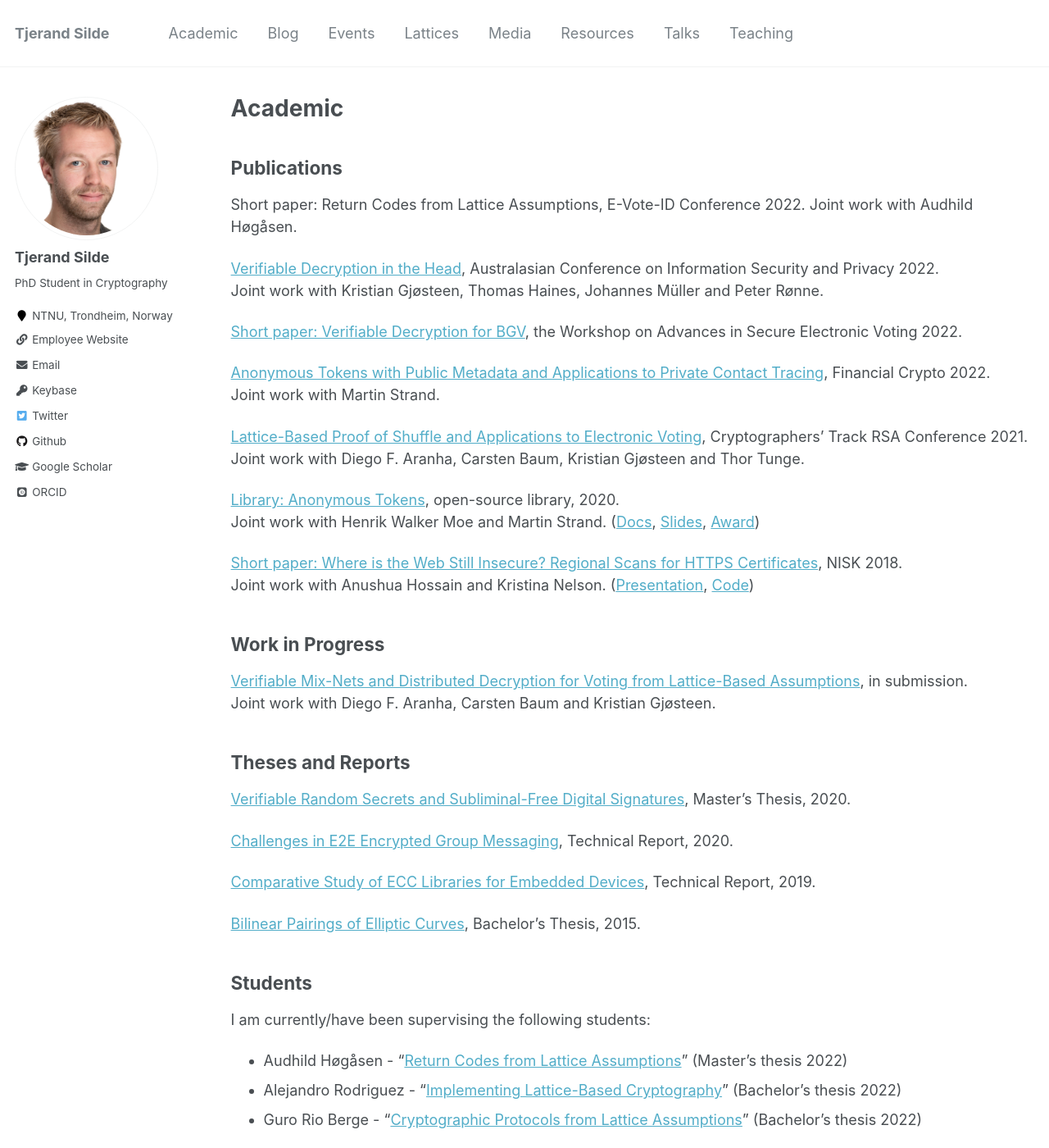
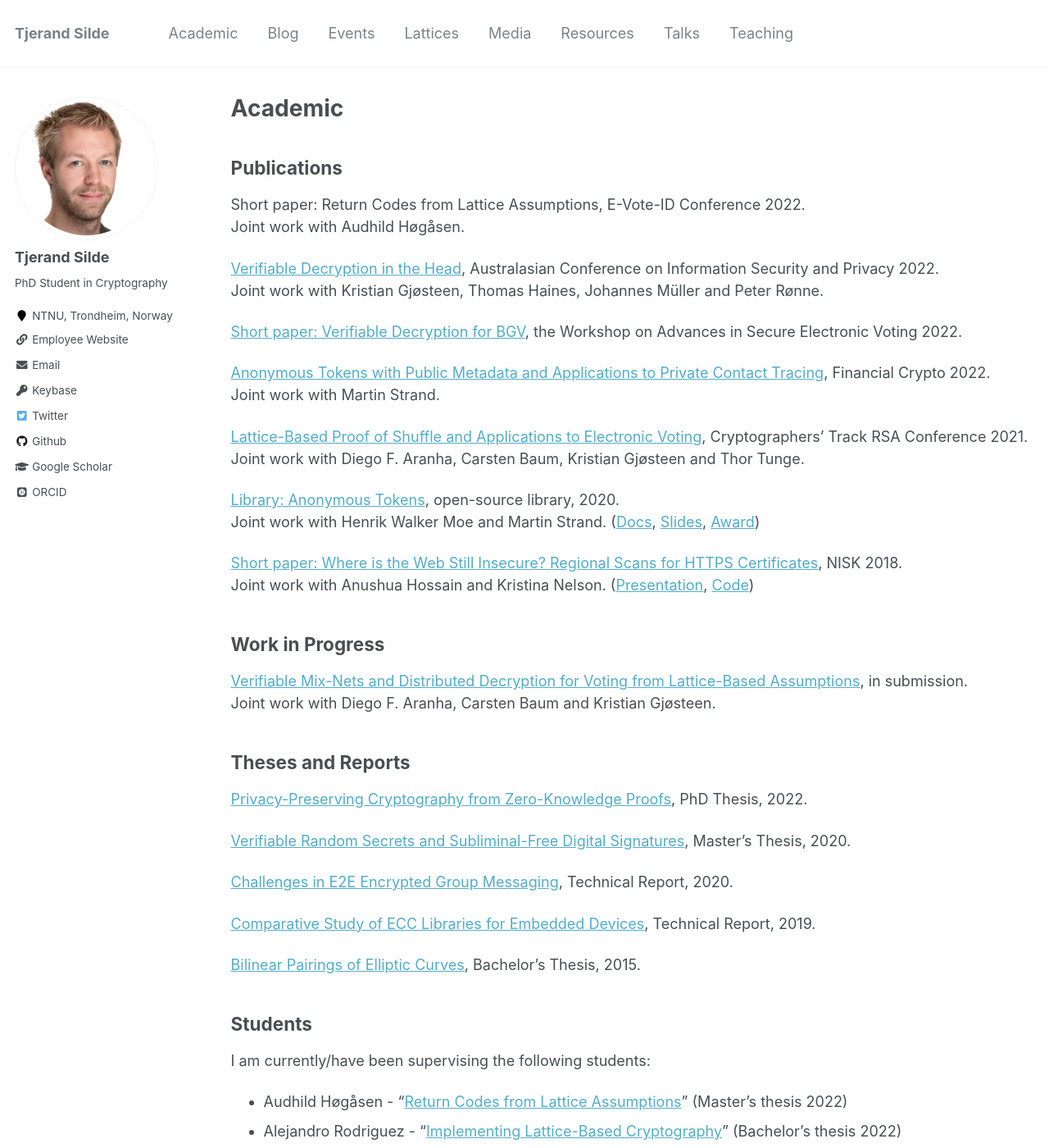
Before and after one commit to tjesi/tjesi.github.io, a Jekyll site: the page built from _pages/academic.md, in a window 1280 px wide and 1400 px high. Shown: the whole window at 82% size. Built offline with Jekyll 4.4.1, drawn with Linux system fonts in a browser that asks for light colours; some web fonts are replaced; some of the changed text lies outside the part shown.

Commit message:
Update academic.md

```diff
--- a/_pages/academic.md
+++ b/_pages/academic.md
@@ -7,7 +7,8 @@ author_profile: true
 
 ## Publications
 
-Short paper: Return Codes from Lattice Assumptions, E-Vote-ID Conference 2022. Joint work with Audhild Høgåsen.
+Short paper: Return Codes from Lattice Assumptions, E-Vote-ID Conference 2022.\
+Joint work with Audhild Høgåsen.
 
 [Verifiable Decryption in the Head](https://eprint.iacr.org/2021/558.pdf), Australasian Conference on Information Security and Privacy 2022.\
 Joint work with Kristian Gjøsteen, Thomas Haines, Johannes Müller and Peter Rønne.
@@ -34,6 +35,8 @@ Joint work with Diego F. Aranha, Carsten Baum and Kristian Gjøsteen.
 
 ## Theses and Reports
 
+[Privacy-Preserving Cryptography from Zero-Knowledge Proofs](https://ntnuopen.ntnu.no/ntnu-xmlui/handle/11250/3012606), PhD Thesis, 2022.
+
 [Verifiable Random Secrets and Subliminal-Free Digital Signatures](https://tjerandsilde.no/files/Master_Thesis.pdf), Master's Thesis, 2020.
 
 [Challenges in E2E Encrypted Group Messaging](https://tjerandsilde.no/files/GroupMessagingReport.pdf), Technical Report, 2020.
```
Also changed, not shown: other parts of _pages/academic.md (+1 -1 lines).
